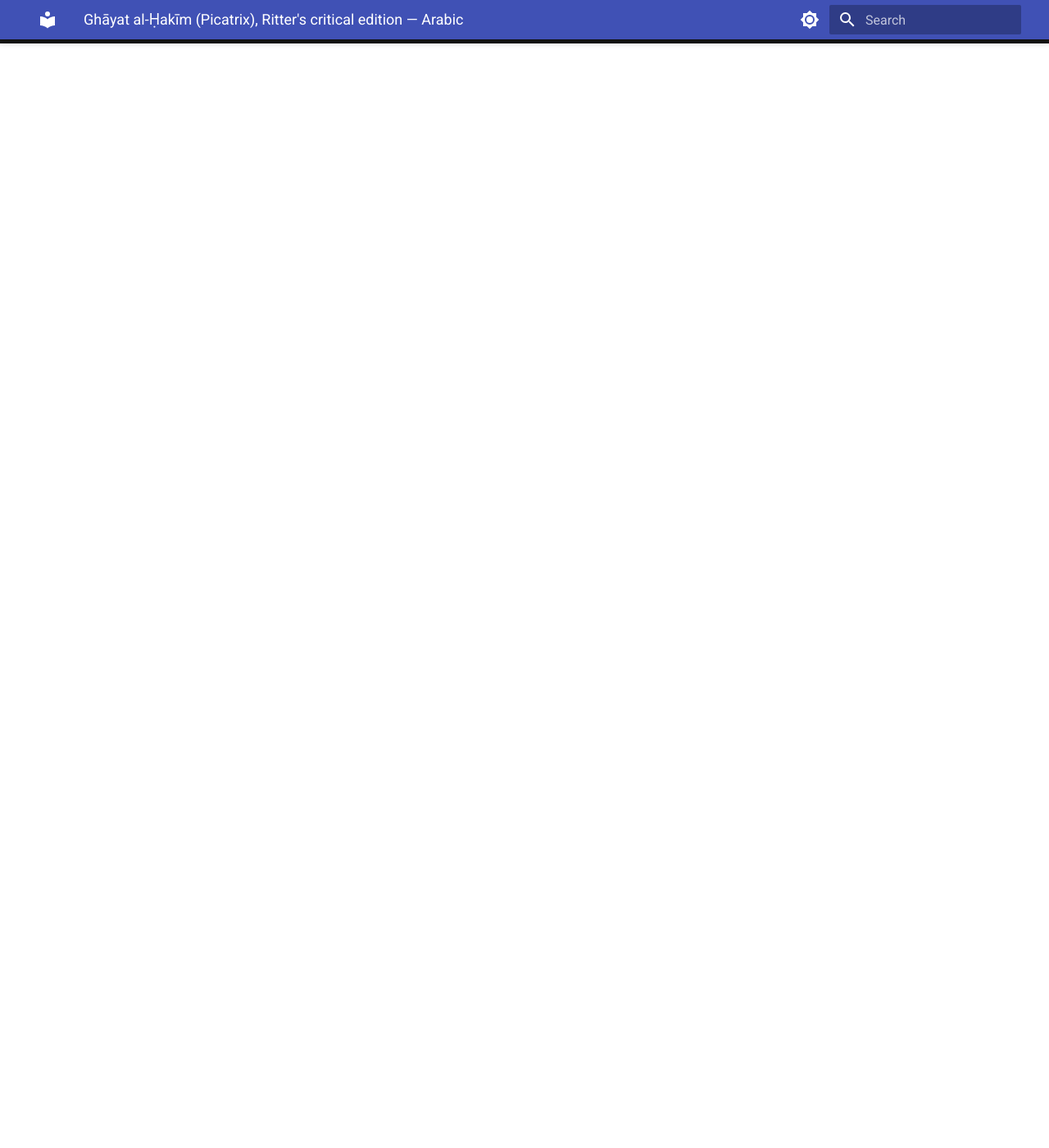
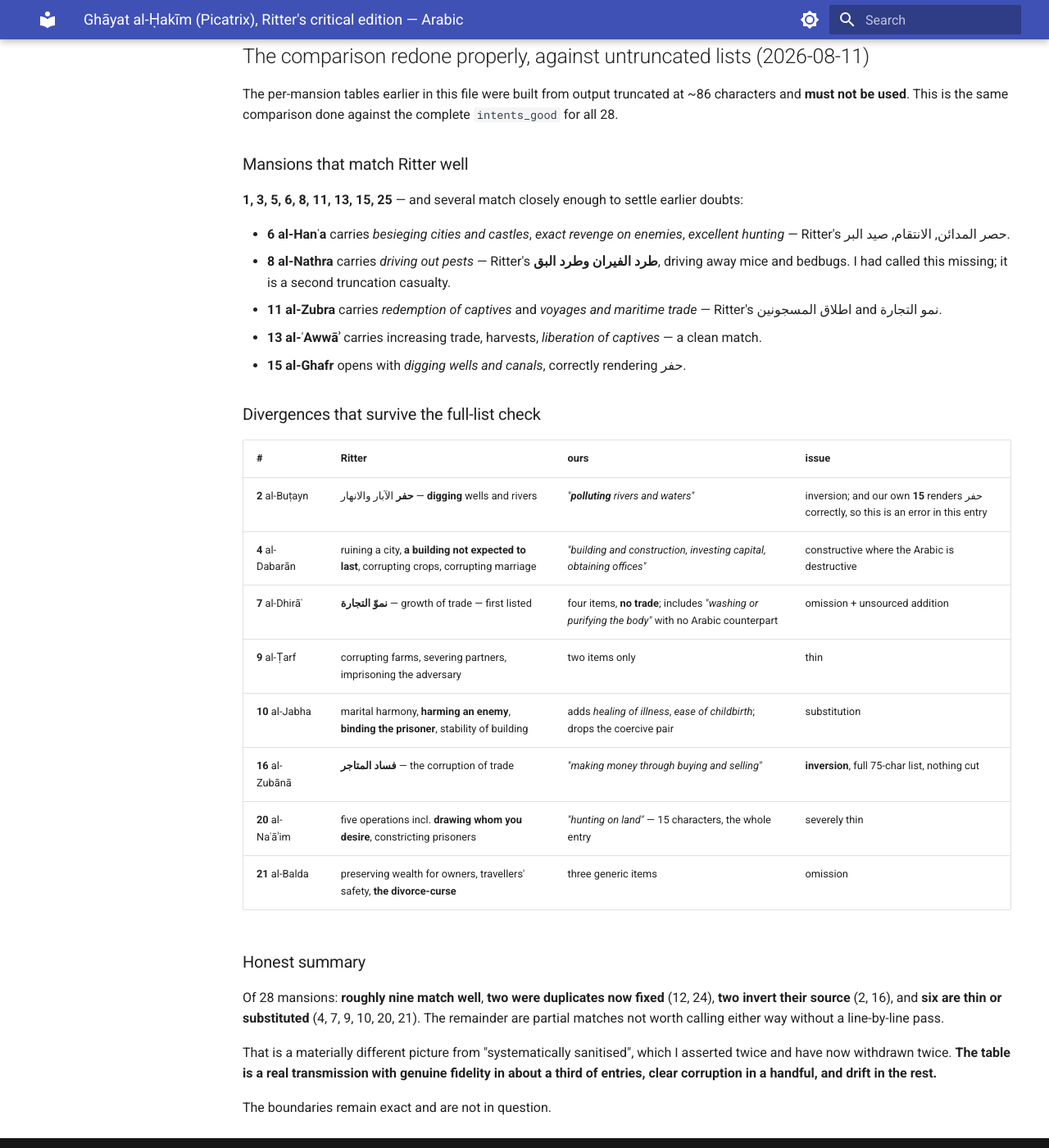
Before and after one commit to Bender1011001/traditional-astrology-engine, an MkDocs documentation site: the page built from docs/sources/picatrix_notes.md, in a window 1280 px wide and 1400 px high, scrolled down 9826 px. Shown: the whole window at 82% size. Built offline with MkDocs 1.6.1 and Material for MkDocs 9.7.7, drawn with Linux system fonts in a browser that asks for light colours; before the commit the page ends 9879 px from its top, so only the background shows below that.

Commit message:
Redo the mansion comparison against untruncated lists
The per-mansion tables earlier in this file were built from output
truncated at ~86 characters and are marked unusable. This redoes the
comparison against complete intents_good for all 28.

A second truncation casualty surfaced: mansion 8 carries "driving out
pests", which is Ritter's tard al-firan wa-tard al-baqq, driving away
mice and bedbugs. I had called that missing too.

Corrected picture, of 28 mansions: roughly nine match well, two were
duplicates now fixed, two invert their source, and six are thin or
substituted. The rest are partial matches not worth calling either way
without a line-by-line pass.

Surviving problems are specific and checkable. Mansion 2 renders hafr
as "polluting" where our own mansion 15 renders the same word
"digging". Mansion 4 is constructive where the Arabic is destructive.
Mansion 7 drops growth of trade, Ritter's first item, and adds
"washing or purifying the body" with no Arabic counterpart. Mansion 16
inverts the corruption of trade into making money, on a 75-character
list with nothing cut. Mansion 20 is fifteen characters total against
five operations.

That is materially different from "systematically sanitised", which I
asserted twice and have now withdrawn twice. The table is a real
transmission with genuine fidelity in about a third of its entries,
clear corruption in a handful, and drift in the rest.

The boundaries remain exact and were never in question.

Co-Authored-By: Claude Opus 5 <noreply@anthropic.com>

```diff
--- a/docs/sources/picatrix_notes.md
+++ b/docs/sources/picatrix_notes.md
@@ -289,3 +289,40 @@ Claims made from lists short enough to be shown in full, or verified by dumping
 **The characterisation that the coercive and political operations are systematically absent.** Mansions 6 and 11 carry besieging cities, revenge on enemies, and redemption of captives. The table is closer to Ritter than my earlier entries claim, and I have now overstated the divergence twice — first as "deliberately sanitised", then again after partially withdrawing that.
 
 **Revised position, stated conservatively:** the boundaries are exact; two entries were duplicated and are fixed; at least one entry (16) inverts its source and one (20) is severely thin; the rest require a careful full-list comparison that has NOT yet been done properly. The earlier per-mansion tables in this file should be re-derived against untruncated data before any rewrite decision rests on them.
+
+---
+
+## The comparison redone properly, against untruncated lists (2026-08-11)
+
+The per-mansion tables earlier in this file were built from output truncated at ~86 characters and **must not be used**. This is the same comparison done against the complete `intents_good` for all 28.
+
+### Mansions that match Ritter well
+
+**1, 3, 5, 6, 8, 11, 13, 15, 25** — and several match closely enough to settle earlier doubts:
+
+- **6 al-Hanʿa** carries *besieging cities and castles*, *exact revenge on enemies*, *excellent hunting* — Ritter's حصر المدائن, الانتقام, صيد البر.
+- **8 al-Nathra** carries *driving out pests* — Ritter's **طرد الفيران وطرد البق**, driving away mice and bedbugs. I had called this missing; it is a second truncation casualty.
+- **11 al-Zubra** carries *redemption of captives* and *voyages and maritime trade* — Ritter's اطلاق المسجونين and نمو التجارة.
+- **13 al-ʿAwwāʾ** carries increasing trade, harvests, *liberation of captives* — a clean match.
+- **15 al-Ghafr** opens with *digging wells and canals*, correctly rendering حفر.
+
+### Divergences that survive the full-list check
+
+| # | Ritter | ours | issue |
+|---|---|---|---|
+| **2** al-Buṭayn | **حفر** الآبار والانهار — **digging** wells and rivers | *"**polluting** rivers and waters"* | inversion; and our own **15** renders حفر correctly, so this is an error in this entry |
+| **4** al-Dabarān | ruining a city, **a building not expected to last**, corrupting crops, corrupting marriage | *"building and construction, investing capital, obtaining offices"* | constructive where the Arabic is destructive |
+| **7** al-Dhirāʿ | **نموّ التجارة** — growth of trade — first listed | four items, **no trade**; includes *"washing or purifying the body"* with no Arabic counterpart | omission + unsourced addition |
+| **9** al-Ṭarf | corrupting farms, severing partners, imprisoning the adversary | two items only | thin |
+| **10** al-Jabha | marital harmony, **harming an enemy**, **binding the prisoner**, stability of building | adds *healing of illness*, *ease of childbirth*; drops the coercive pair | substitution |
+| **16** al-Zubānā | **فساد المتاجر** — the corruption of trade | *"making money through buying and selling"* | **inversion**, full 75-char list, nothing cut |
+| **20** al-Naʿāʾim | five operations incl. **drawing whom you desire**, constricting prisoners | *"hunting on land"* — 15 characters, the whole entry | severely thin |
+| **21** al-Balda | preserving wealth for owners, travellers' safety, **the divorce-curse** | three generic items | omission |
+
+### Honest summary
+
+Of 28 mansions: **roughly nine match well**, **two were duplicates now fixed** (12, 24), **two invert their source** (2, 16), and **six are thin or substituted** (4, 7, 9, 10, 20, 21). The remainder are partial matches not worth calling either way without a line-by-line pass.
+
+That is a materially different picture from "systematically sanitised", which I asserted twice and have now withdrawn twice. **The table is a real transmission with genuine fidelity in about a third of entries, clear corruption in a handful, and drift in the rest.**
+
+The boundaries remain exact and are not in question.
```
